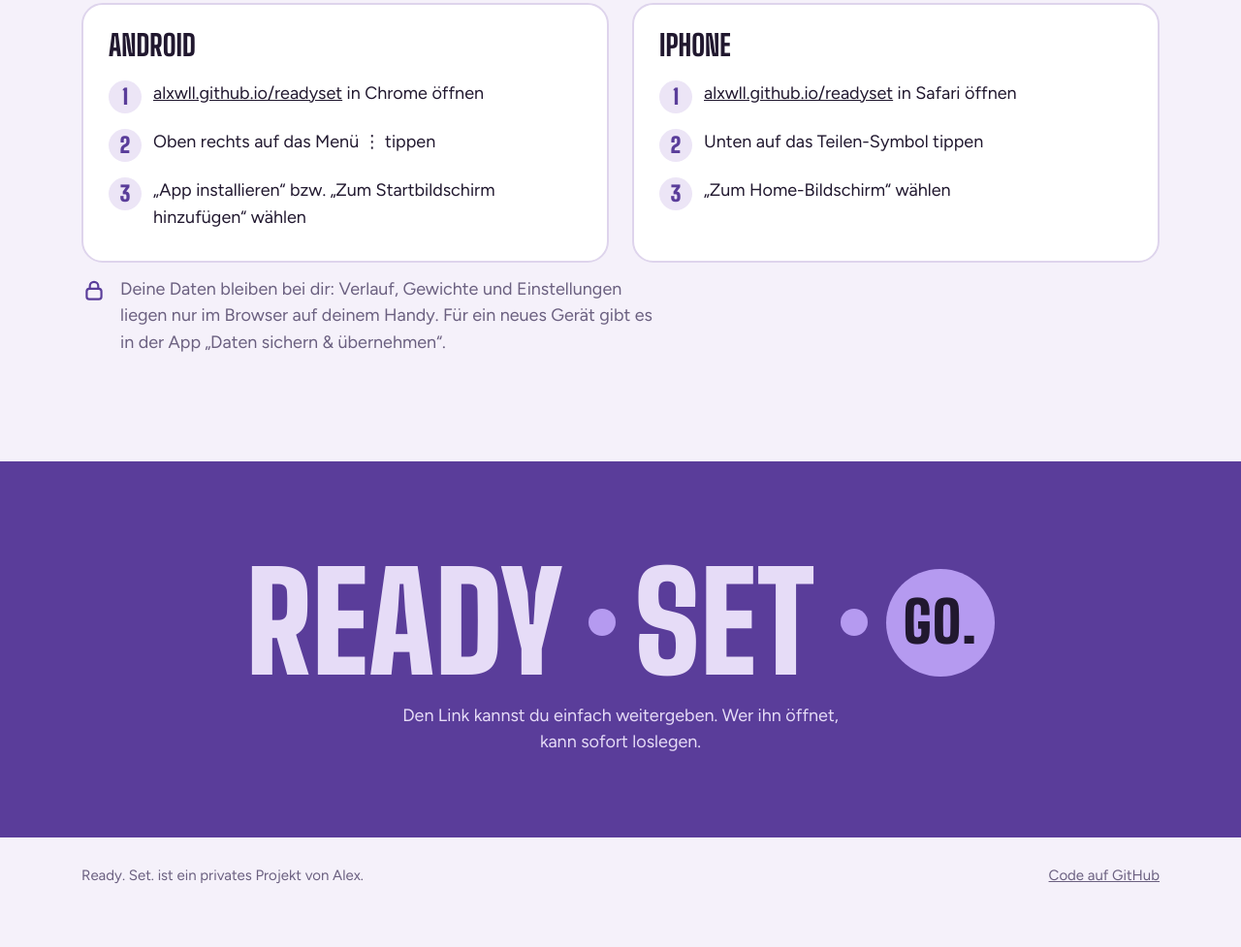
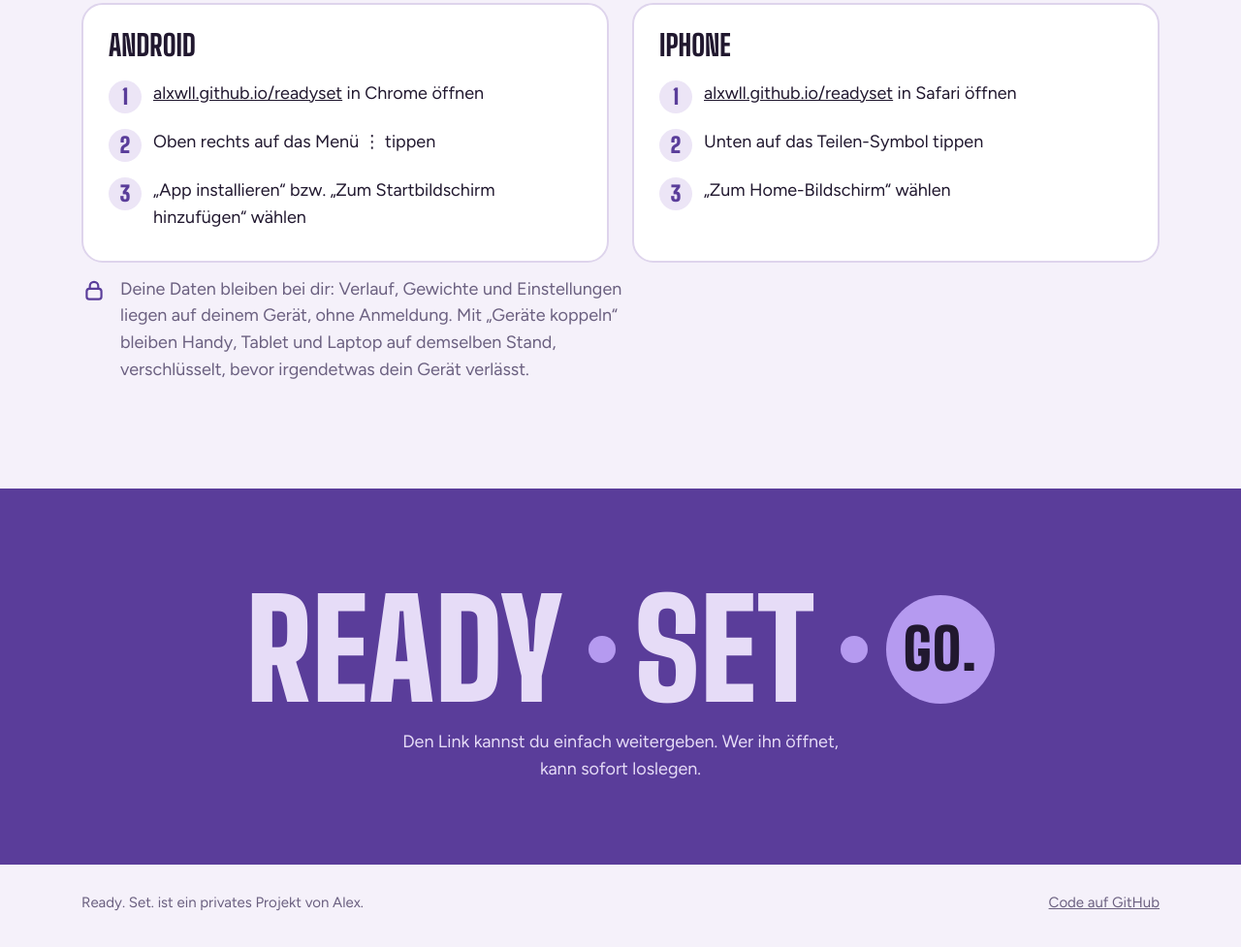
Before and after one commit to alxwll/alxwll.github.io, a plain HTML site: page index.html in a window 1280 px wide. Shown: the part 4621-5598 px from the top of the page at 97% size. Before the commit the page ends 5577 px from the top, so only its background shows below. Drawn offline with Linux system fonts and the light colour scheme.

Commit message:
Landing Page: Hinweis auf Geräte koppeln
Co-Authored-By: Claude Opus 5.5 <noreply@anthropic.com>
Claude-Session: https://claude.ai/code/session_01HwzKfV7nb4tceHMob5chEF

```diff
--- a/index.html
+++ b/index.html
@@ -251,7 +251,7 @@ footer .wrap{display:flex;flex-wrap:wrap;justify-content:space-between;gap:10px}
         </section>
       </div>
       <p class="note"><svg viewBox="0 0 24 24" aria-hidden="true"><rect x="5" y="10" width="14" height="10" rx="2.5" fill="none" stroke="#5A3D9A" stroke-width="2"/><path d="M8 10V7.5a4 4 0 0 1 8 0V10" fill="none" stroke="#5A3D9A" stroke-width="2" stroke-linecap="round"/></svg>
-        <span>Deine Daten bleiben bei dir: Verlauf, Gewichte und Einstellungen liegen nur im Browser auf deinem Handy. Für ein neues Gerät gibt es in der App „Daten sichern &amp; übernehmen“.</span></p>
+        <span>Deine Daten bleiben bei dir: Verlauf, Gewichte und Einstellungen liegen auf deinem Gerät, ohne Anmeldung. Mit „Geräte koppeln“ bleiben Handy, Tablet und Laptop auf demselben Stand, verschlüsselt, bevor irgendetwas dein Gerät verlässt.</span></p>
     </div>
   </section>
 
```
